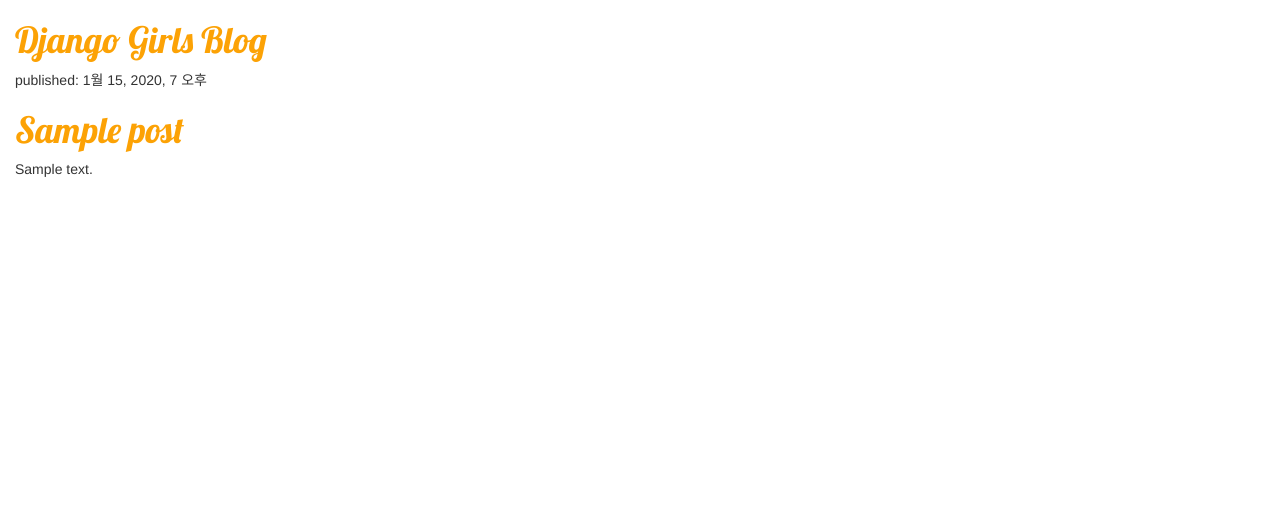
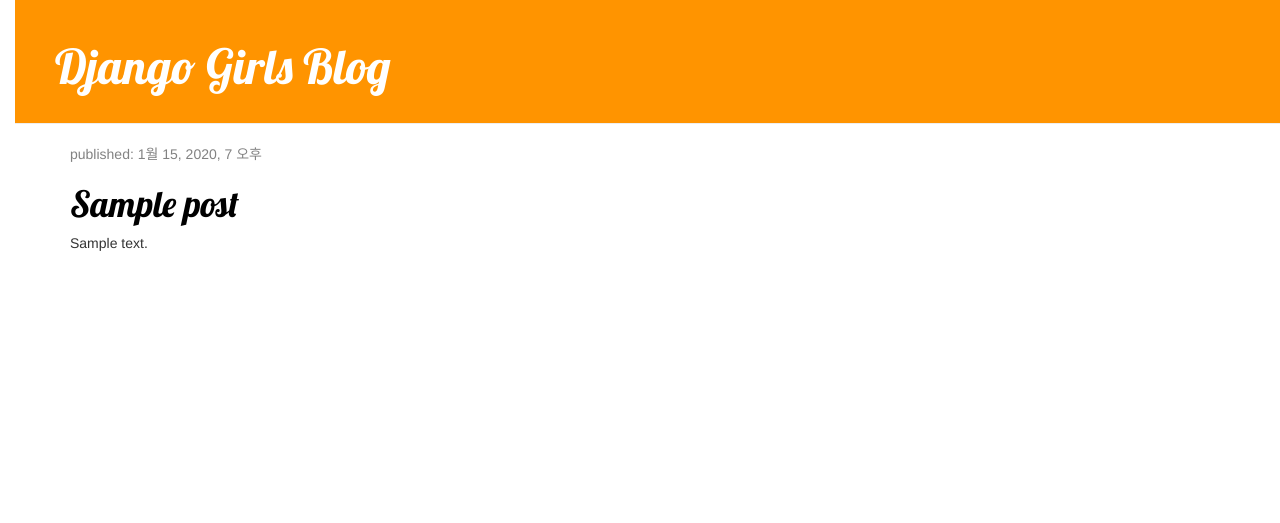
Before and after one commit to doyeon311/my-first-blog, a Django app: page / in a window 1280 px wide. Shown: the top 523 px of the page. Run offline with Django 3.2, Linux system fonts and the light colour scheme; tables that the repository leaves empty hold one stand-in row (values such as "Sample post"); some libraries are stand-ins or nearby versions.

Commit message:
css 변경

```diff
--- a/blog/static/css/blog.css
+++ b/blog/static/css/blog.css
@@ -5,3 +5,59 @@ h1 a {
 body {
   padding-left: 15px;
 }
+.page-header {
+  background-color: #ff9400;
+  margin-top: 0;
+  padding: 20px 20px 20px 40px;
+}
+
+.page-header h1,
+.page-header h1 a,
+.page-header h1 a:visited,
+.page-header h1 a:active {
+  color: #ffffff;
+  font-size: 36pt;
+  text-decoration: none;
+}
+
+.content {
+  margin-left: 40px;
+}
+
+h1,
+h2,
+h3,
+h4 {
+  font-family: "Lobster", cursive;
+}
+
+.date {
+  color: #828282;
+}
+
+.save {
+  float: right;
+}
+
+.post-form textarea,
+.post-form input {
+  width: 100%;
+}
+
+.top-menu,
+.top-menu:hover,
+.top-menu:visited {
+  color: #ffffff;
+  float: right;
+  font-size: 26pt;
+  margin-right: 20px;
+}
+
+.post {
+  margin-bottom: 70px;
+}
+
+.post h1 a,
+.post h1 a:visited {
+  color: #000000;
+}
--- a/blog/templates/blog/post_list.html
+++ b/blog/templates/blog/post_list.html
@@ -11,7 +11,7 @@
 
     </head>
     <body>
-        <div>
+        <div class='page-header'>
             <h1><a href="/">Django Girls Blog</a></h1>
         </div>
 
@@ -20,12 +20,20 @@
         <!-- {% for post in posts %}
             {{ post }}
         {% endfor %} -->
-        {% for post in posts %}
-            <div>
-                <p>published: {{post.published_date}}</p>
-                <h1><a href="">{{post.title}}</a></h1>
-                <p>{{post.text|linebreaksbr}}</p>
+        <div class='content container'>
+            <div class='row'>
+                <div class='col-md-8'>
+                    {% for post in posts %}
+                        <div class='post'>
+                            <div class='date'>
+                                <p>published: {{post.published_date}}</p>
+                            </div>
+                            <h1><a href="">{{post.title}}</a></h1>
+                            <p>{{post.text|linebreaksbr}}</p>
+                        </div>
+                    {% endfor %}
+                </div>
             </div>
-        {% endfor %}
+        </div>
     </body>
 </html>
```
